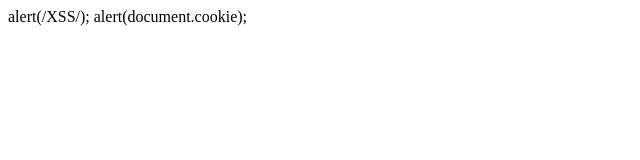
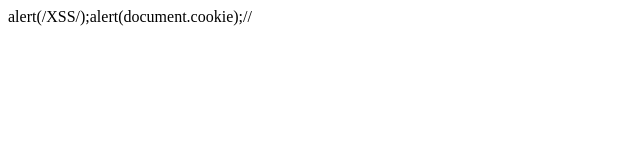
Before and after one commit to wjd32/wjd32.github.io, a plain HTML site: page index.html in a window 1280 px wide. Shown: the full height of the page, 0-640 px from the left. Drawn offline with Linux system fonts and the light colour scheme.

Commit message:
Update index.html

```diff
--- a/index.html
+++ b/index.html
@@ -1,2 +1 @@
-alert(/XSS/);
-alert(document.cookie);
+alert(/XSS/);alert(document.cookie);//<script>alert(/XSS/);alert(document.cookie);</script>
```
